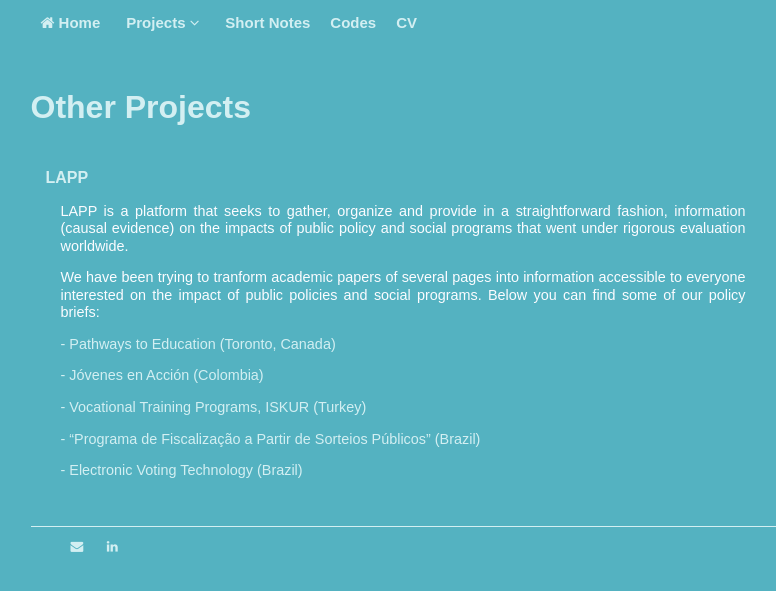
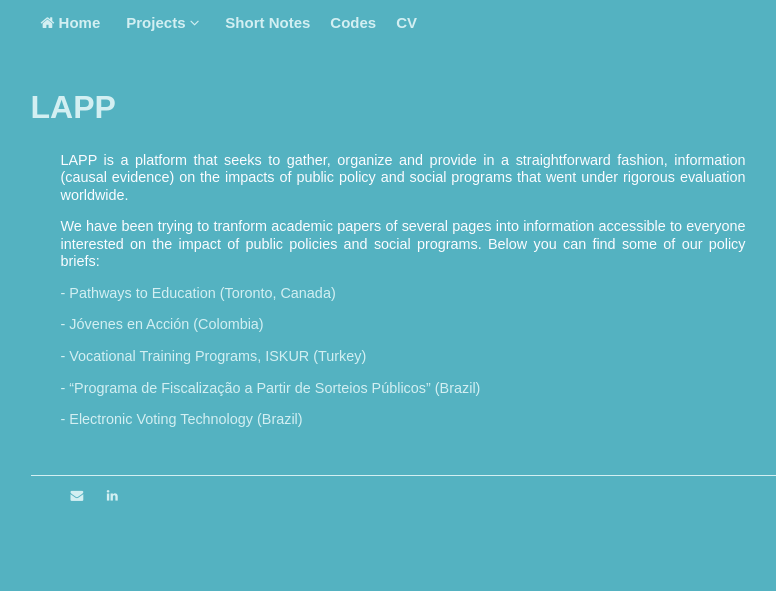
Before and after one commit to michelszklo/michelszklo.github.io, a Jekyll site: the page built from lapp_projects.html, in a window 1280 px wide. Shown: the top 591 px of the page, without its empty margins (232-1008 px from the left). Built offline with Jekyll 4.4.1, drawn with Linux system fonts in a browser that asks for light colours.

Commit message:
other to lapp page
transformed other projects into lapp. Will create new 'other'

```diff
--- a/o_projects.html
+++ b/lapp_projects.html
@@ -1,10 +1,9 @@
 ---
 layout: default
-title: Michel Szklo's Projects
+title: LAPP
 ---
 <div class="blurb">
-	<h2>Other Projects</h2>
-	<h3 style="padding-left: 15px;"><a href="http://lapp.org.br" target="_blank">LAPP</a></h3>
+	<h2><a href="http://lapp.org.br" target="_blank">LAPP</a></h2>
 	<p style="padding-left: 30px; text-align: justify;">LAPP is a platform that seeks to gather, organize and provide in a straightforward fashion, information (causal evidence) on the impacts of public policy and social programs that went under rigorous evaluation worldwide.</p>
 	<p style="padding-left: 30px; text-align: justify;">We have been trying to tranform academic papers of several pages into information accessible to everyone interested on the impact of public policies and social programs. Below you can find some of our policy briefs:</p>
 	<p style="padding-left: 30px; "><a href="https://michelszklo.github.io/briefs/EDUC_CS_Pathways (en).pdf">- Pathways to Education (Toronto, Canada)</a></p>
```
